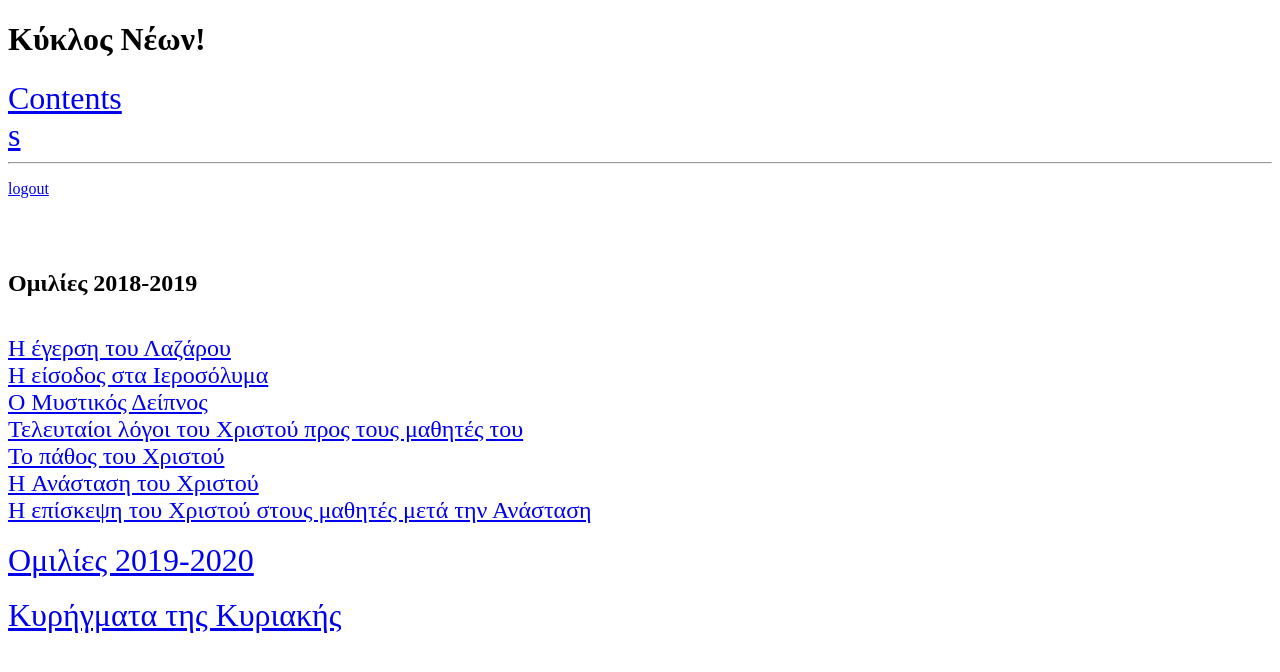
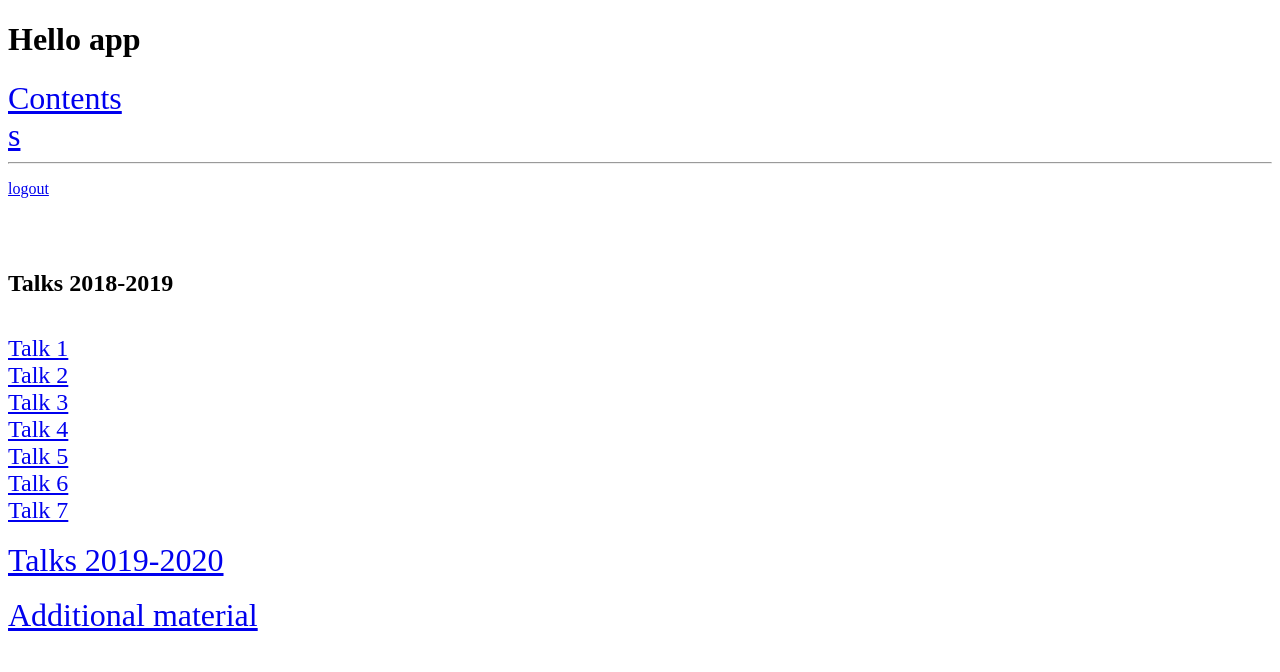
Before and after one commit to kpapdac/heroku-app-template, a Django app: page /contents/ in a window 1280 px wide. Shown: the top 672 px of the page. Run offline with Django 3.2, Linux system fonts and the light colour scheme; the visitor is signed in with stand-in values (Sample User, id 1).

Commit message:
change titles to more general

```diff
--- a/hello/templates/contents.html
+++ b/hello/templates/contents.html
@@ -1,7 +1,7 @@
 <!DOCTYPE html>
 <html>
 
-<h1>Κύκλος Νέων!</h1>
+<h1>Hello app</h1>
 <a href="{% url 'contents' %}" style='font-size:2em'>Contents</a>
 <br>
 <a href="{% url 'signup' %}" style='font-size:2em'>s</a>
@@ -12,27 +12,27 @@
     <p><a href="{% url 'logout' %}">logout</a></p>
     <br>
     <br>
-    <h2>Ομιλίες 2018-2019</h2>
+    <h2>Talks 2018-2019</h2>
     <br>
-    <a href="{% url 'omilia1' %}" style='font-size:1.5em'>Η έγερση του Λαζάρου</a>
+    <a href="{% url 'omilia1' %}" style='font-size:1.5em'>Talk 1</a>
     <br>
-    <a href="{% url 'omilia2' %}" style='font-size:1.5em'>Η είσοδος στα Ιεροσόλυμα</a>
+    <a href="{% url 'omilia2' %}" style='font-size:1.5em'>Talk 2</a>
     <br>
-    <a href="{% url 'omilia3' %}" style='font-size:1.5em'>Ο Μυστικός Δείπνος</a>
+    <a href="{% url 'omilia3' %}" style='font-size:1.5em'>Talk 3</a>
     <br>
-    <a href="{% url 'omilia4' %}" style='font-size:1.5em'>Τελευταίοι λόγοι του Χριστού προς τους μαθητές του</a>
+    <a href="{% url 'omilia4' %}" style='font-size:1.5em'>Talk 4</a>
     <br>
-    <a href="{% url 'omilia5' %}" style='font-size:1.5em'>Το πάθος του Χριστού</a>
+    <a href="{% url 'omilia5' %}" style='font-size:1.5em'>Talk 5</a>
     <br>
-    <a href="{% url 'omilia6' %}" style='font-size:1.5em'>H Ανάσταση του Χριστού</a>
+    <a href="{% url 'omilia6' %}" style='font-size:1.5em'>Talk 6</a>
     <br>
-    <a href="{% url 'omilia7' %}" style='font-size:1.5em'>Η επίσκεψη του Χριστού στους μαθητές μετά την Ανάσταση</a>
+    <a href="{% url 'omilia7' %}" style='font-size:1.5em'>Talk 7</a>
     <br>
     <br>
-    <a href="{% url 'text' %}" style='font-size:2em'>Ομιλίες 2019-2020</a>
+    <a href="{% url 'text' %}" style='font-size:2em'>Talks 2019-2020</a>
     <br>
     <br>
-    <a href="{% url 'kyrhgmata' %}" style='font-size:2em'>Κυρήγματα της Κυριακής</a>
+    <a href="{% url 'kyrhgmata' %}" style='font-size:2em'>Additional material</a>
 
 {% else %}
     <p>You are not logged in</p>
```
